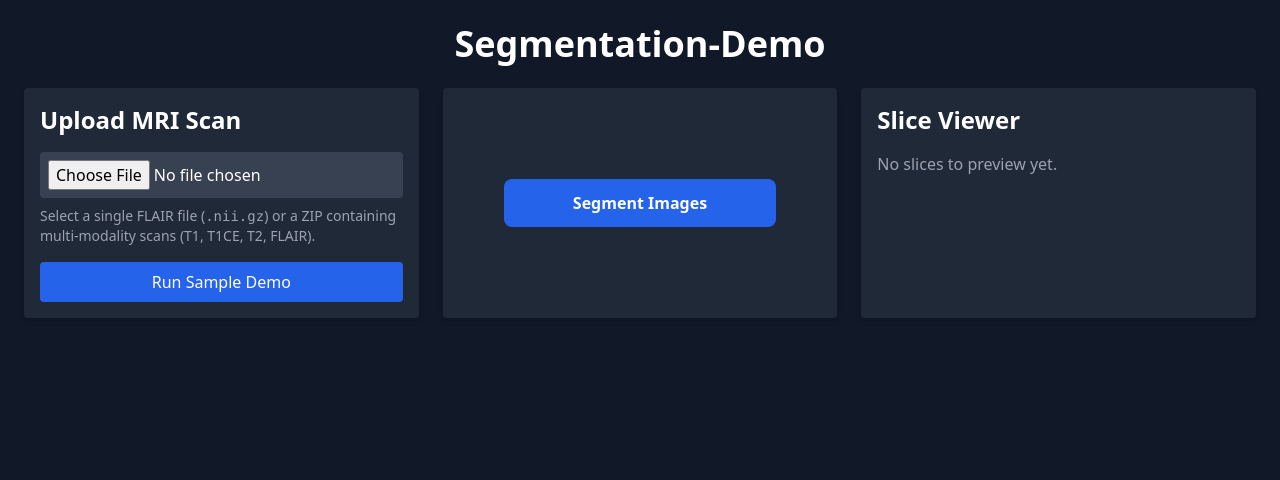
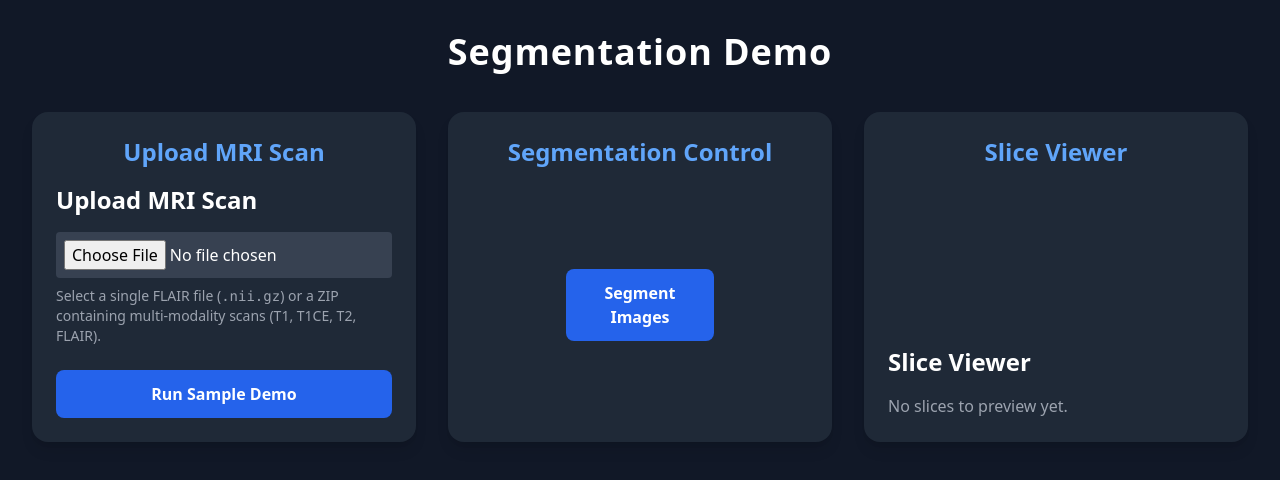
Before and after one commit to AnkithBinagekar/scanfusion-demo-image_overlay, a React (Create React App) app: page /fusion in a window 1280 px wide. Shown: the top 480 px of the page. Built offline with nearby package versions, Linux system fonts and the light colour scheme; no server answers; the HTML template or start-up script is replaced by a standard one.

Commit message:
UI Update

```diff
--- a/src/pages/FusionPage.jsx
+++ b/src/pages/FusionPage.jsx
@@ -4,8 +4,7 @@ import FusionOptions from "../components/FusionOptions";
 import SliceViewer from "../components/SliceViewer";
 import axios from "axios";
 import { useNavigate } from "react-router-dom";
-import { ImageContext } from "../contexts/ImageContext"; // ✅ make sure this path matches your project
-
+import { ImageContext } from "../contexts/ImageContext";
 
 const API_URL = process.env.REACT_APP_API_URL;
 
@@ -13,7 +12,7 @@ const FusionPage = () => {
   const navigate = useNavigate();
   const { setProcessedImages } = useContext(ImageContext);
 
-  // Function to trigger demo mode
+  // ✅ Function to trigger demo mode
   const handleRunDemo = async () => {
     try {
       alert("⚙️ Running sample demo... This may take a few seconds.");
@@ -29,8 +28,7 @@ const FusionPage = () => {
       setProcessedImages(response.data);
 
       alert("✅ Demo completed successfully!");
-      navigate("/results"); // ✅ Go to results page automatically
-
+      navigate("/results"); // ✅ Navigate automatically to results page
     } catch (error) {
       console.error("❌ Demo run failed:", error);
       alert("Demo failed. Check the console for more details.");
@@ -38,31 +36,39 @@ const FusionPage = () => {
   };
 
   return (
-    <div className="min-h-screen bg-gray-900 text-white p-6">
-      <h1 className="text-4xl font-bold text-center mb-6 text-white">
-        Segmentation-Demo
+    <div className="min-h-screen bg-gray-900 text-white p-8">
+      <h1 className="text-4xl font-bold text-center mb-10 text-white tracking-wide">
+        Segmentation Demo
       </h1>
 
-      <div className="grid grid-cols-1 md:grid-cols-3 gap-6">
-        {/* Left Column: Upload */}
-        <div className="bg-gray-800 p-4 rounded shadow-md">
+      <div className="grid grid-cols-1 md:grid-cols-3 gap-8">
+        {/* Upload Section */}
+        <div className="bg-gray-800 rounded-2xl shadow-lg p-6 flex flex-col justify-between">
+          <h2 className="text-2xl font-semibold mb-4 text-center text-blue-400">
+            Upload MRI Scan
+          </h2>
           <UploadSection />
-          {/* Added Demo Button */}
           <button
             onClick={handleRunDemo}
-            className="mt-4 w-full bg-blue-600 hover:bg-blue-700 text-white py-2 rounded transition"
+            className="mt-6 w-full bg-blue-600 hover:bg-blue-700 text-white py-3 rounded-lg font-semibold transition duration-300 ease-in-out transform hover:scale-[1.02]"
           >
             Run Sample Demo
           </button>
         </div>
 
-        {/* Middle Column: Options */}
-        <div className="bg-gray-800 p-4 rounded shadow-md">
+        {/* Segmentation Button Section */}
+        <div className="bg-gray-800 rounded-2xl shadow-lg p-6 flex flex-col justify-center items-center">
+          <h2 className="text-2xl font-semibold mb-6 text-blue-400">
+            Segmentation Control
+          </h2>
           <FusionOptions />
         </div>
 
-        {/* Right Column: Real-time Slice Viewer */}
-        <div className="bg-gray-800 p-4 rounded shadow-md">
+        {/* Slice Viewer */}
+        <div className="bg-gray-800 rounded-2xl shadow-lg p-6 flex flex-col justify-between">
+          <h2 className="text-2xl font-semibold mb-4 text-center text-blue-400">
+            Slice Viewer
+          </h2>
           <SliceViewer />
         </div>
       </div>
```
